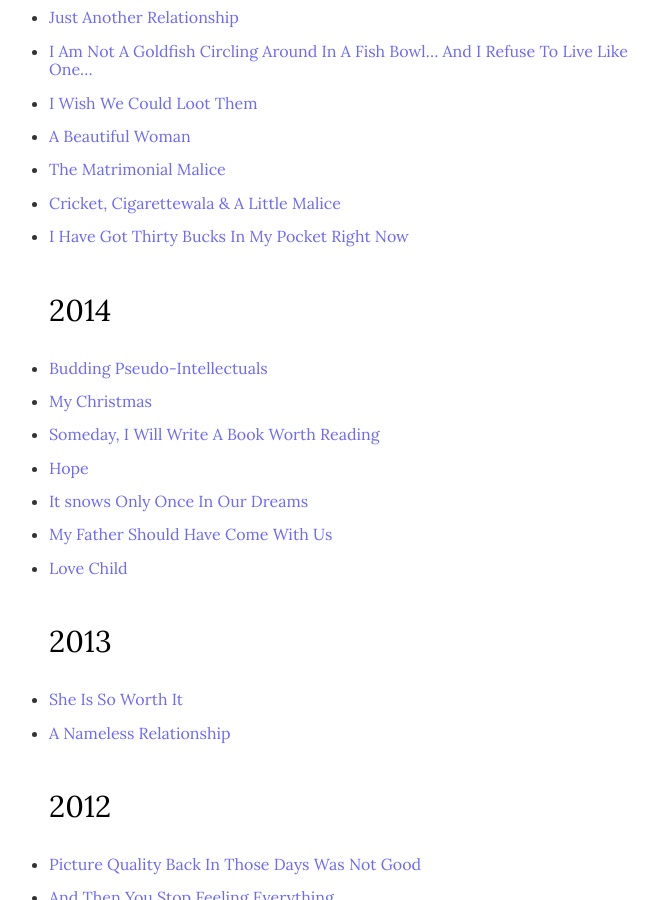
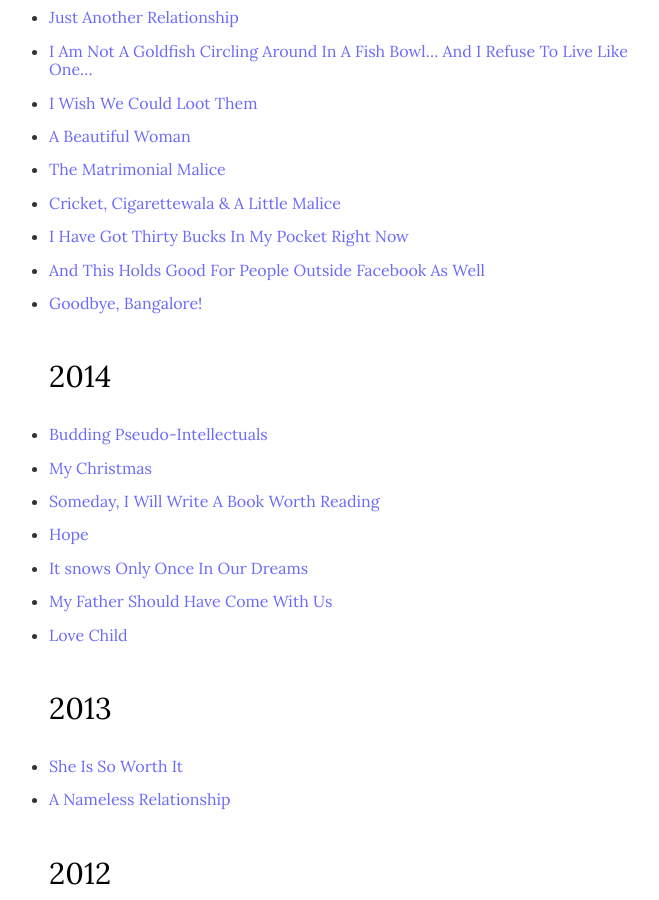
Before and after one commit to argumentativeyouth/pblog, a Jekyll site: the page built from _pages/all-posts.md, in a window 1280 px wide and 900 px high, scrolled down 4224 px. Shown: the whole window, without its empty margins (316-975 px from the left). Built offline with Jekyll 4.4.1, drawn with Linux system fonts in a browser that asks for light colours.

Commit message:
Update all-posts.md

```diff
--- a/_pages/all-posts.md
+++ b/_pages/all-posts.md
@@ -116,6 +116,8 @@ image:
 * [The Matrimonial Malice](https://pritams.blog/the-matrimonial-malice/)
 * [Cricket, Cigarettewala & A Little Malice](https://pritams.blog/cricket-cigarettewalla-and-a-little-malice)
 * [I Have Got Thirty Bucks In My Pocket Right Now](https://pritams.blog/i-have-got-thirty-bucks-in-my-pocket-right-now)
+* [And This Holds Good For People Outside Facebook As Well](https://pritams.blog/and-this-holds-good-for-people-outside-facebook-as-well/)
+* [Goodbye, Bangalore!](https://pritams.blog/goodbye-bangalore)
 ## 2014
 * [Budding Pseudo-Intellectuals](https://pritams.blog/budding-pseudo-intellectuals)
 * [My Christmas](https://pritams.blog/my-christmas)
```
